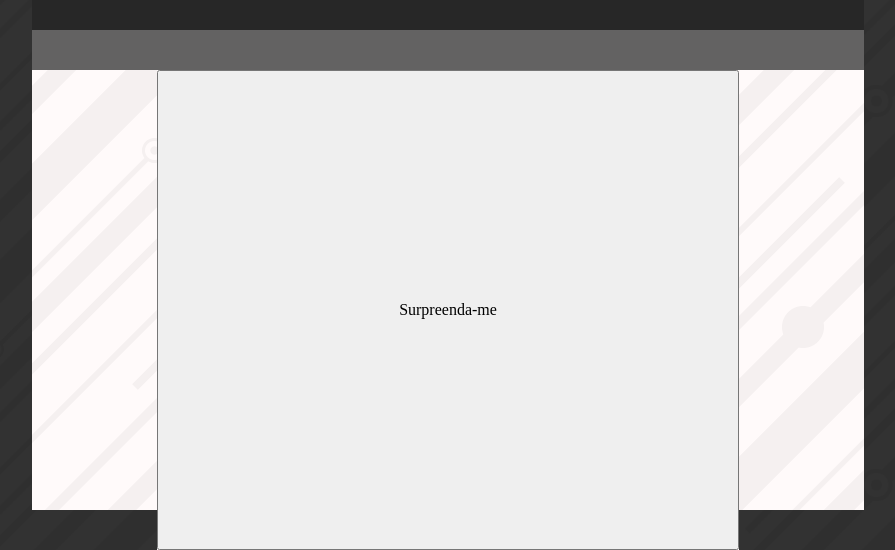
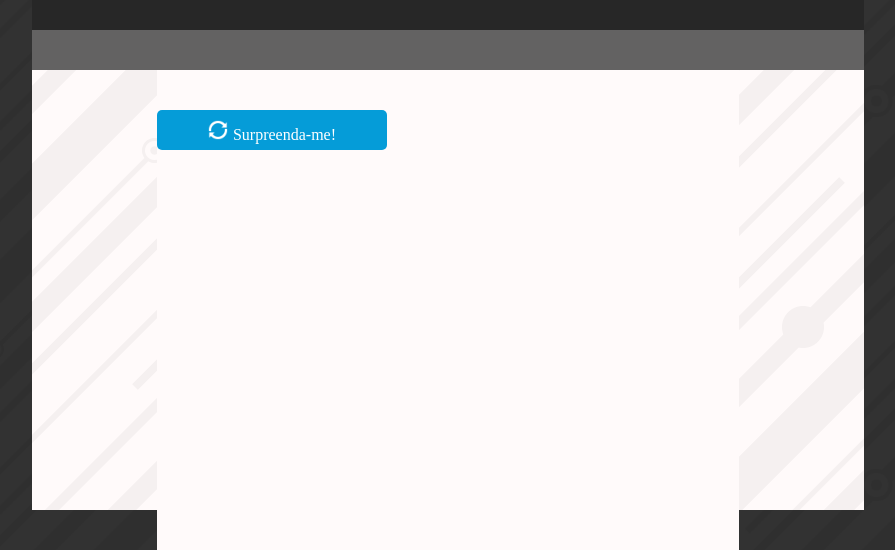
Before and after one commit to mrtondev/Training, a React (Create React App) app in the folder dex/: page / in a window 1280 px wide. Shown: the part 250-800 px from the top of the page, without its empty margins (192-1087 px from the left). Built offline with nearby package versions, Linux system fonts and the light colour scheme.

Commit message:
Surpreenda-me CSS

```diff
--- a/dex/src/App.css
+++ b/dex/src/App.css
@@ -99,6 +99,7 @@
   height: 5vh;
 }
 
+
 .pokedexBG{
   display: grid;
   width: 70%;
@@ -108,7 +109,24 @@
   margin-right: auto;
 }
 
+.random{
+  margin-top: 5vh;
+  border: none;
+  border-radius: 5px;
+  padding-bottom: 10px;
+  padding-top: 10px;
+  text-align: center;
+  color: white;
+  height: 5vh;
+  background-color: #059cd8;
+  width: 18vw;
+}
 
+
+.random img{
+  padding-right: 5px;
+  height: 20px;
+}
 
 .CardPoke{
   margin-left: 5vh;
--- a/dex/src/App.jsx
+++ b/dex/src/App.jsx
@@ -93,7 +93,7 @@
           </div>
           <div className='grayBar'></div>
           <div className='pokedexBG'>
-          <button onClick={getRandomPokemon}>Surpreenda-me</button>
+          <button className="random" onClick={getRandomPokemon}> <img src={require('./refresh.png')} alt="" />Surpreenda-me!</button>
             {card && (
               <div className="CardPoke">
                 <img className="sPokeImg" src={imageUrl} alt="Imagem do Pokémon" />
```
Also changed, not shown: dex/src/refresh.png (added).
